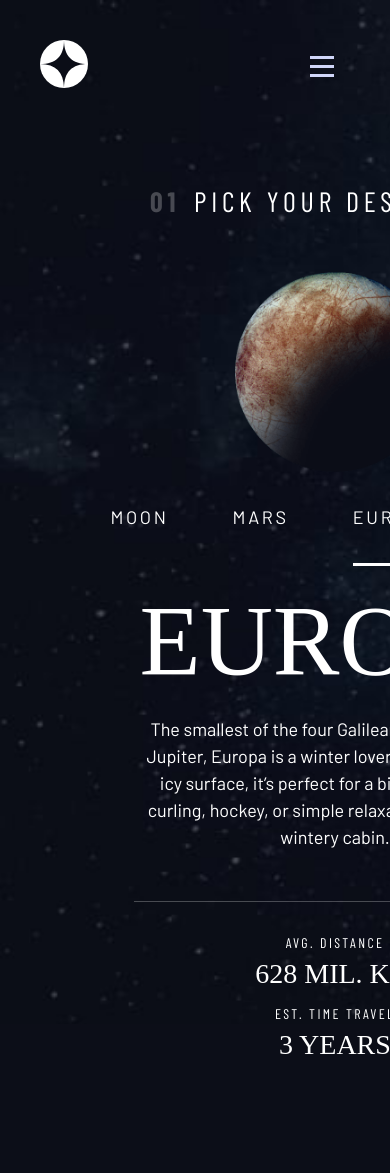
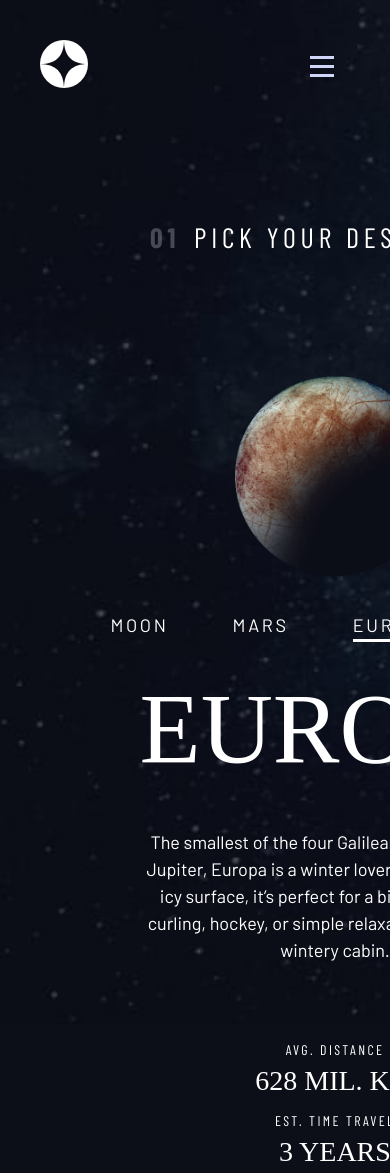
Before and after one commit to BiancaNiemann/Space_Travel_React_Router, a React (Vite) app: page /destination/europa in a window 390 px wide. Shown: the top 1173 px of the page. Before the commit the page ends 1066 px from the top, so only its background shows below. Built offline with nearby package versions, Linux system fonts and the light colour scheme; a web font is replaced by a local one.

Commit message:
grid commit

```diff
--- a/src/index.css
+++ b/src/index.css
@@ -9,7 +9,7 @@
     ---clr-white: 0 0% 100%;
 
     /* font-sizes */
-    --fs-900: 9.375rem;
+    --fs-900: clamp(5rem, 5vw + 1rem, 9.375rem);
     --fs-800: 6.25rem;
     --fs-700: 3.5rem;
     --fs-600: 2rem;
@@ -105,7 +105,6 @@ select {
 /* ---------------------- */
 /*  Utility classes */
 /* ---------------------- */
-
 .flex {
     display: flex;
     gap: var(--gap, 1rem);
@@ -121,9 +120,16 @@ select {
 }
 
 .container {
-    padding-inline: 2em;
-    max-width: 80rem;
-    margin-inline: auto;
+    align-items: center;
+    display: grid;
+    gap: 2em;
+    grid-template-columns: 5rem minmax(0, 60rem) minmax(0, 50rem) minmax(2rem, 1fr);
+}
+
+
+.positionPage {
+    position: absolute;
+    margin-top: 12em;
 }
 
 .sr-only {
@@ -240,6 +246,8 @@ select {
     font-size: var(--fs-500);
     text-transform: uppercase;
     letter-spacing: 4.72px;
+    padding-left: 8rem;
+    margin-bottom:2rem;
 }
 
 .numbered-title span {
@@ -322,8 +330,7 @@ select {
 }
 
 .dot-indicators {
-    position: absolute;
-    margin-top: -80px;
+    margin-top: 5rem;
     padding: 0;
 }
 
@@ -418,22 +425,7 @@ select {
     background-repeat: no-repeat;
     background-size: cover;
     height: 100vh;
-}
-
-.pos-abs {
-    margin-top: 180px;
-    margin-left: 165px;
-    position: absolute;
-}
-
-.homepage {
-    padding-top: 140px;
-    align-items: center;
-}
-
-.hometext {
-    width: 450px;
-    margin-right: 20rem;
+    width: 100%;
 }
 
 /* ---------------------- */
@@ -447,27 +439,27 @@ select {
     height: 100vh;
 }
 
-.techContainer {
-    margin-top: 0.5rem;
-    align-items: center;
-}
-
-.techDetails {
-    margin-top: 20px;
-    width: 470px;
-    margin-right: 75px;
-}
-
-.techImage {
-    width: 385px;
-    height: 350px;
+.techNav{
+    display: flex;
+    justify-content: center;
+    padding-left: 4em;
 }
 
 .landscape {
     display: none;
 }
 
+.portrait{
+    margin: 0 auto;
+}
 
+.techPortrait {
+    display: block;
+}
+
+.techLandscape {
+    display: none;
+}
 
 /* ---------------------- */
 /* Destinations page */
@@ -480,23 +472,21 @@ select {
     height: 100vh;
 }
 
-.destinationPage {
-    margin-left: 200px;
+.destinationName{
+    margin-top: 2rem
 }
 
-.destinationNav {
-    justify-content: end;
-}
-
-.destinationtext {
-    width: 450px;
-    margin-left: 200px;
-    margin-top: 20px;
+.navwrap{
+    margin: 0;
+    padding: 0;
 }
 
 .planetImg {
-    width: 350px;
-    height: 350px;
+    width: 18em;
+}
+
+.secondaryNav{
+    flex-wrap: wrap;
 }
 
 .specs {
@@ -525,15 +515,8 @@ select {
     margin-bottom: 1rem
 }
 
-.crewText {
-    width: 500px;
-    margin-top: 70px;
-}
-
 .crewImg {
     height: 475px;
-    margin-left: 10rem;
-    margin-top: 3.5rem
 }
 
 .crewDetails {
@@ -546,12 +529,20 @@ select {
 /* ---------------------- */
 
 @media only screen and (max-width: 800px) {
+    .container {
+        grid-template-columns: 1fr;
+        text-align: center;
+        grid-template-rows: 1fr;
+    }
+
     .home-background {
         background-image: url('./images/home/background-home-tablet.jpg');
         background-repeat: no-repeat;
         background-position: center;
         min-width: 800px;
-        height: 1024px;
+    }
+    .maintext{
+        padding: 2.5em 8em;
     }
 
     .number {
@@ -564,25 +555,6 @@ select {
 
     .pos-abs {
         margin-left: 0;
-    }
-
-    .homepage {
-        flex-direction: column;
-        padding-top: 0px;
-        width: 800px;
-    }
-
-    .hometext {
-        margin: 0 auto 4rem;
-        text-align: center;
-    }
-
-    .landscape {
-        display: block;
-    }
-
-    .portrait {
-        display: none;
     }
 
     .destinations-background {
@@ -607,23 +579,9 @@ select {
         margin: 0 auto;
     }
 
-    .destinationNav {
+    .secondaryNav {
         justify-content: center;
     }
-
-    .destinationtext {
-        margin-left: 0;
-        width: 100%;
-        text-align: center;
-    }
-
-    .destinationDescription {
-        width: 80%;
-        margin: 0 auto;
-        padding: 20px 0 50px;
-        border-bottom: 1.5px solid hsl(var(---clr-white) / 0.25);
-    }
-
     .specs {
         border: none;
         justify-content: center;
@@ -634,14 +592,7 @@ select {
         min-width: 800px;
     }
 
-    .crewText {
-        width: 800px;
-        margin-top: 40px;
-        text-align: center;
-    }
-
     .crewImg {
-        height: 24em;
         margin: 0 auto;
     }
 
@@ -662,28 +613,16 @@ select {
         min-width: 800px;
     }
 
-    .techContainer {
-        flex-direction: column;
+    .number-indicators {
+        flex-direction: row;
     }
 
-    .techImage {
-        width: 800px;
-        margin-top: 3rem;
+    .techLandscape {
+        display: block;
     }
 
-    .techDetails {
-        margin-top: 0.5rem;
-        width: 500px;
-        margin-right: 0;
-        text-align: center;
-    }
-
-    .techDescription {
-        margin-top: 2rem;
-    }
-
-    .number-indicators {
-        flex-direction: row;
+    .techPortrait {
+        display: none;
     }
 
 }
@@ -745,10 +684,6 @@ select {
         display: none;
     }
 
-    .homepage {
-        width: 670px;
-    }
-
     .destinations-background {
         background-image: url('./images/destinations/background-destination-mobile.jpg');
         min-width: 670px;
@@ -770,14 +705,6 @@ select {
         margin: 0 auto;
     }
 
-    .destinationNav {
-        justify-content: center;
-    }
-
-    .destinationDescription {
-        width: 60%;
-    }
-
     .specs {
         flex-direction: column;
     }
@@ -791,34 +718,20 @@ select {
         min-width: 670px;
     }
 
-    .mobileRender {
-        display: flex;
-        flex-direction: column-reverse;
-        align-items: center;
-        width: 100%;
+    .landscape {
+        display: block;
     }
 
-    .crewImgContainer {
-        width: 500px;
-        border-bottom: 1.5px solid hsl(var(---clr-white) / 0.25);
-        margin: 20px;
-    }
-
-    .crewImg {
-        height: 18rem;
+    .portrait {
+        display: none;
     }
 
     .crewDetails {
         width: 48%;
     }
 
-    .crewText {
-        width: 670px;
-        ;
-    }
-
     .technologies-background {
-        background-image: url('./images/technology/background-technology-tablet.jpg');
+        background-image: url('./images/technology/background-technology-mobile.jpg');
         min-width: 670px;
     }
 
--- a/src/pages/Destinations.jsx
+++ b/src/pages/Destinations.jsx
@@ -8,15 +8,15 @@ export default function Destinations() {
     const { id } = useParams()
 
     const getNav = data.destinations.map(item => (
-        <NavLink key={item.name} to={(item.name).toLowerCase()} className="underline uppercase text-white letter-spacing-2">{item.name}</NavLink>
+        <NavLink key={item.name} to={(item.name).toLowerCase()} className="underline uppercase text-white letter-spacing-2 navwrap">{item.name}</NavLink>
     ))
 
     const renderDestinationHtml = data.destinations.map(item => {
         if ((item.name).toLowerCase() === id) {
             return (
-                <div className="destinationtext" key={item.name}>
-                    <p className="fs-800 uppercase ff-serif">{item.name}</p>
-                    <p className="text-accent destinationDescription">{item.description}</p>
+                <div key={item.name}>
+                    <p className="fs-800 uppercase ff-serif destinationName">{item.name}</p>
+                    <p className="text-accent maintext">{item.description}</p>
                     <div className="flex specs" >
                         <div className="distance">
                             <p className="fs-200 uppercase ff-sans-cond letter-spacing-3">Avg. Distance</p>
@@ -42,21 +42,23 @@ export default function Destinations() {
 
     return (
         <div className="destinations-background ">
-            <div className="pos-abs destinationPage">
+            <div className="positionPage">
                 <h2 className="numbered-title"><span>01</span>Pick your destination</h2>
-                <div className="planetImg landscape">
+                <div className="container">
+                    <div></div>
+                    <div className="planetImg">
                         {renderDestinationImageHtml}
                     </div>
-                <nav className="flex destinationNav">
-                    <ul className="primary-navigation underline-indicators flex ">
-                        {getNav}
-                    </ul>
-                </nav>
-                <div className="flex">
-                    <div className="planetImg portrait">
-                        {renderDestinationImageHtml}
+                    <div>
+                        <nav>
+                            <ul className="primary-navigation underline-indicators flex secondaryNav">
+                                {getNav}
+                            </ul>
+                        </nav>
+                        <div>
+                            {renderDestinationHtml}
+                        </div>
                     </div>
-                    {renderDestinationHtml}
                 </div>
             </div>
         </div>
--- a/src/pages/Home.jsx
+++ b/src/pages/Home.jsx
@@ -4,13 +4,17 @@ import { Link } from "react-router-dom"
 export default function Home() {
     return (
         <div className="home-background">
-            <div className="pos-abs homepage flex">
-                <div className="hometext">
+            <div className="container positionPage">
+                <div></div>
+                <div>
                     <p className="fs-500 uppercase ff-sans-cond letter-spacing-1">So, you want to travel to</p>
                     <p className="fs-900 uppercase ff-serif">Space</p>
-                    <p className="text-accent">Let’s face it; if you want to go to space, you might as well genuinely go to outer space and not hover kind of on the edge of it. Well sit back, and relax because we’ll give you a truly out of this world experience!</p>
+                    <p className="text-accent maintext">Let’s face it; if you want to go to space, you might as well genuinely go to outer space and not hover kind of on the edge of it. Well sit back, and relax because we’ll give you a truly out of this world experience!</p>
                 </div>
-                <Link to="/" className="large-button uppercase ff-serif fs-600 text-dark bg-white">Explore</Link>
+                <div>
+                    <Link to="/" className="large-button uppercase ff-serif fs-600 text-dark bg-white">Explore</Link>
+                </div>
+                <div></div>
             </div>
         </div>
     )
```
Also changed, not shown: src/pages/Crews.jsx (+18 -15 lines), src/pages/Technologies.jsx (+14 -11 lines).
